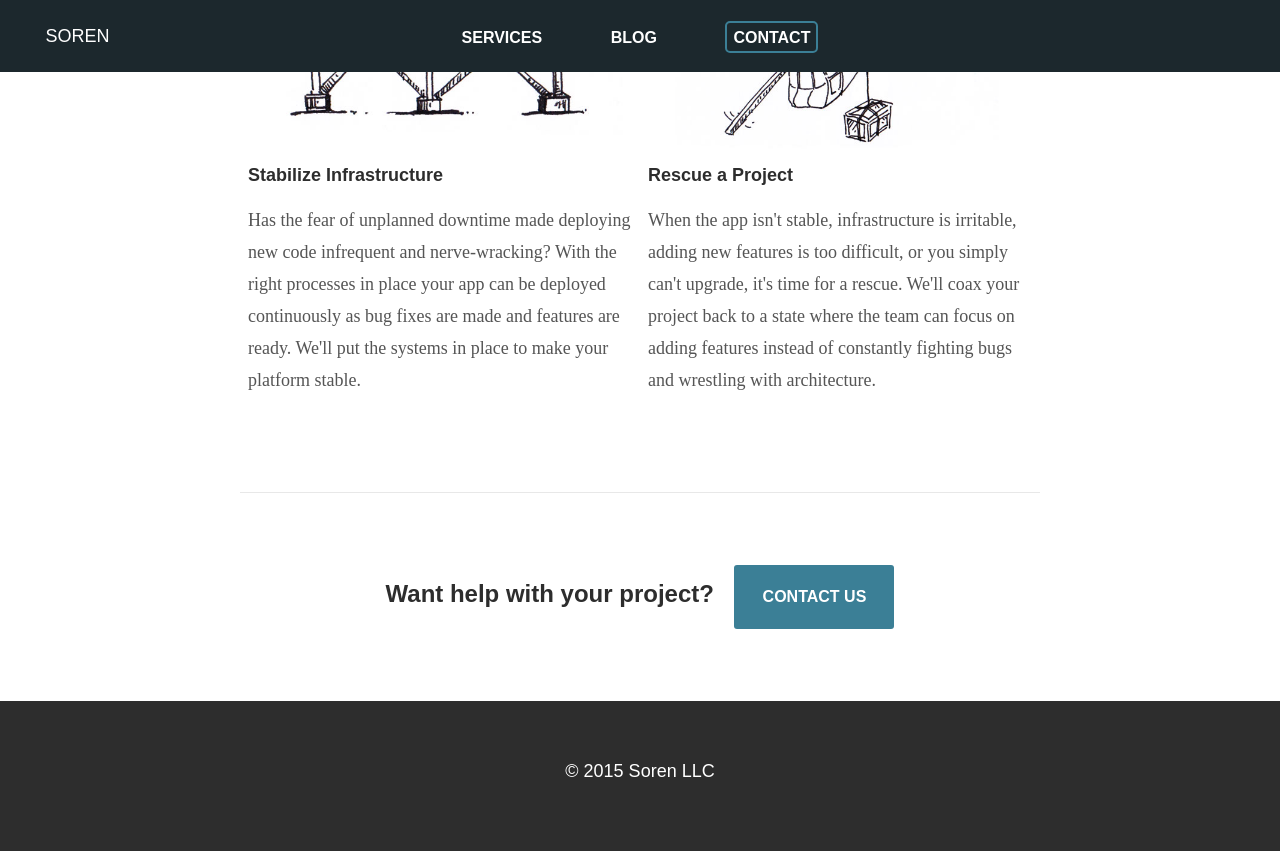
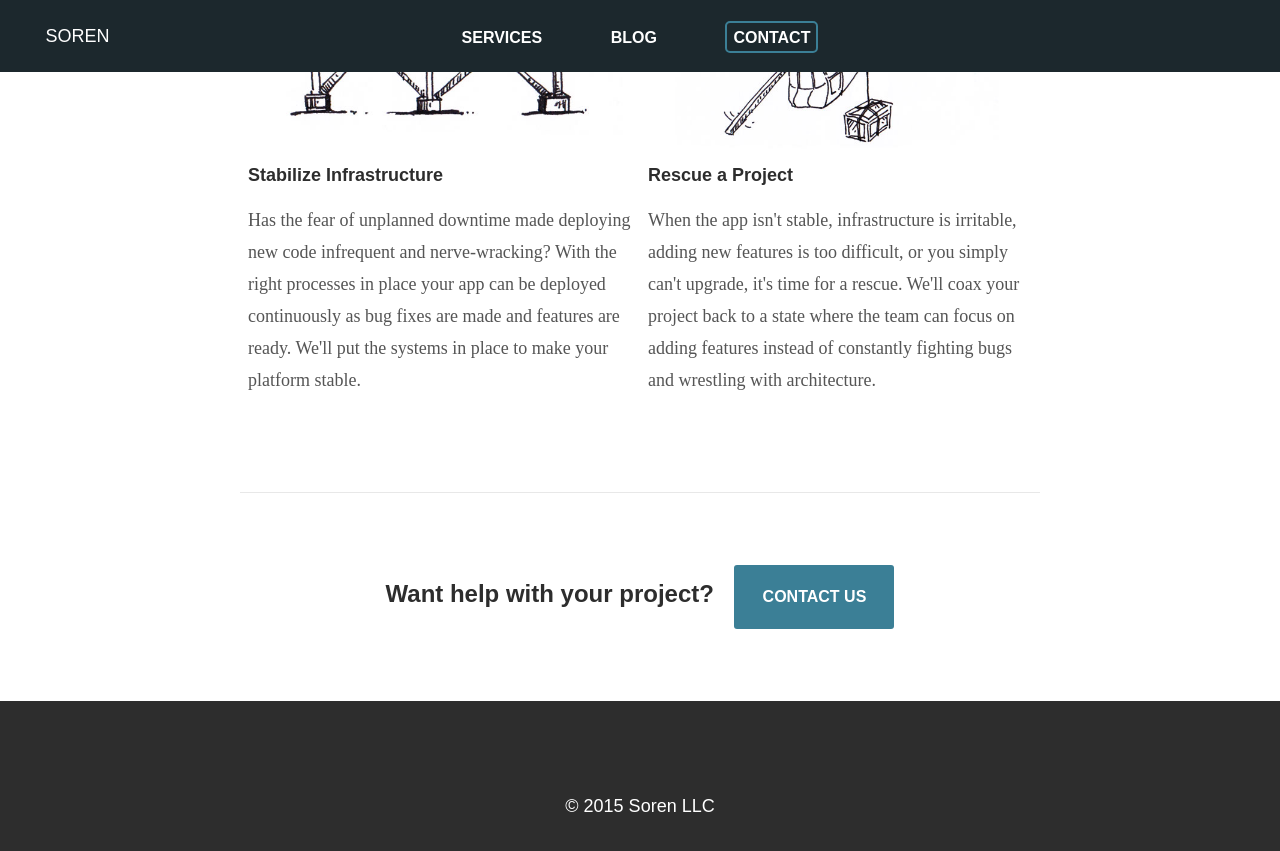
Before and after one commit to sorentwo/soren-website, a Jekyll site: the page built from index.html, in a window 1280 px wide and 900 px high, scrolled down 2375 px. Shown: the top 851 px of the window. Built offline with Jekyll 4.4.1, drawn with Linux system fonts in a browser that asks for light colours; Markdown is read by kramdown in place of the engine named in the settings; comment, search, counter and statistics services are not loaded.

Commit message:
Swap ordering of contact wrappers

```diff
--- a/_layouts/default.html
+++ b/_layouts/default.html
@@ -54,15 +54,15 @@
 
     <footer>
       <div class="wrapper">
-        <p class="contact-here">
-          &copy; 2015 Soren LLC
-        </p>
-
         <nav class="contact-there">
           <a class="icon-feed rss" href="http://sorentwo.com/feed.atom"><span>Feed</span></a>
           <a class="icon-github github" href="https://github.com/sorentwo"><span>Github</span></a>
           <a class="icon-twitter twitter" href="https://twitter.com/sorentwo"><span>Twitter</span></a>
         </nav>
+
+        <p class="contact-here">
+          &copy; 2015 Soren LLC
+        </p>
       </div>
     </footer>
 
```
